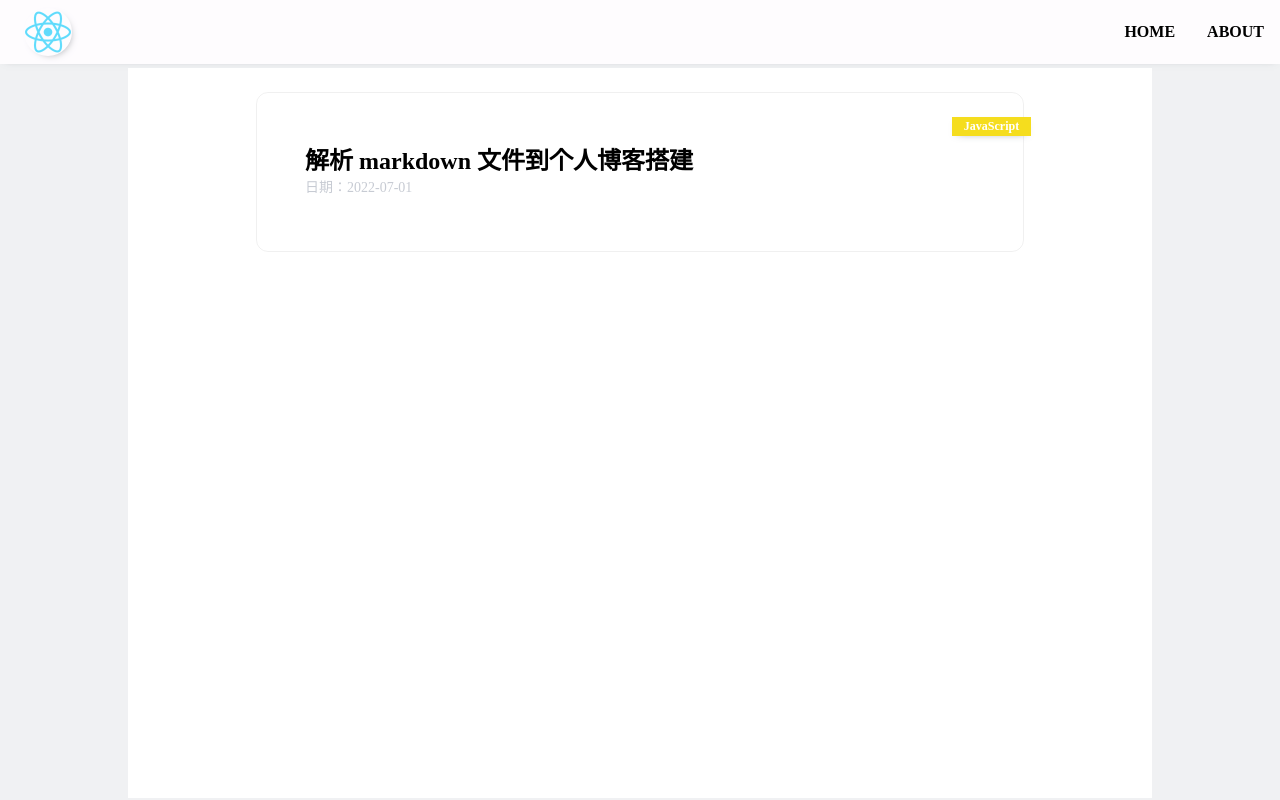
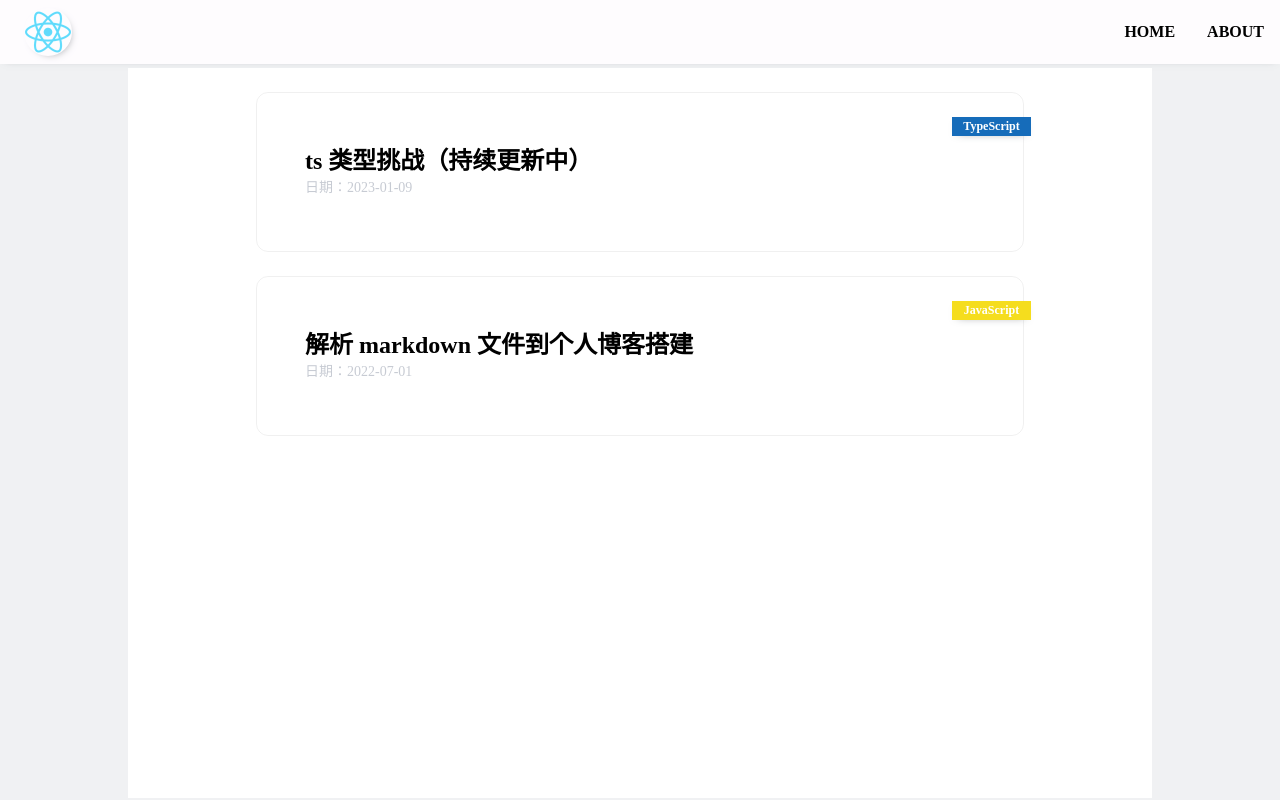
Before and after one commit to coderlinzr/coderlinzr.github.io, a React (Create React App) app: page / in a window 1280 px wide. Built offline with nearby package versions, Linux system fonts and the light colour scheme.

Commit message:
update blog2

```diff
--- a/src/components/Card/index.css
+++ b/src/components/Card/index.css
@@ -49,7 +49,7 @@
 }
 
 .card-box:hover .show-icon {
-  background-color: #f6121e;
+  background-color: #f6121e !important;
 }
 
 .javascript-tag {
--- a/src/components/Card/index.tsx
+++ b/src/components/Card/index.tsx
@@ -2,13 +2,19 @@
  * @Author: Zhuoran Lin
  * @Date: 2022-07-28 18:14:31
  * @LastEditors: Zhuoran Lin
- * @LastEditTime: 2022-11-14 14:17:17
+ * @LastEditTime: 2023-01-10 15:16:51
  * @Description:
  */
 import './index.css';
 import { useContext } from 'react';
 import { useNavigate } from 'react-router-dom';
 import RootStore from '../../store/root';
+
+const TAGS_COLOR: any = {
+  JavaScript: '#f5dd1e',
+  TypeScript: '#166cba',
+  default: '#fefefe'
+};
 
 const Card = (props: any) => {
   const navigate = useNavigate();
@@ -24,7 +30,7 @@ const Card = (props: any) => {
         navigate(`/blog/${index}`);
       }}
     >
-      <div className={tag === 'JavaScript' ? 'show-icon javascript-tag' : 'show-icon'}>
+      <div className="show-icon" style={{backgroundColor: Object.keys(TAGS_COLOR).indexOf(tag) === -1 ? TAGS_COLOR.default : TAGS_COLOR[tag]}}>
         <strong>{tag}</strong>
       </div>
       <div className="main-content">
--- a/src/pages/Home/index.tsx
+++ b/src/pages/Home/index.tsx
@@ -6,7 +6,7 @@ const Home = () => {
 
   return (
     <div className="homepage">
-      {CONTENTS.map((item: any, index: number) => {
+      {CONTENTS.sort((a: any, b: any) => new Date(b.date) > new Date(a.date) ? 1 : -1).map((item: any, index: number) => {
         return (
           <Card
             title={item.title}
--- a/src/utils/constants.ts
+++ b/src/utils/constants.ts
@@ -10,6 +10,12 @@ export const CONTENTS: Array<Content | {}> = [
     title: "解析 markdown 文件到个人博客搭建",
     date: "2022-07-01",
     tag: "JavaScript",
-    path: "/docs/test.md",
+    path: "/docs/blog0001.md",
   },
+  {
+    title: "ts 类型挑战（持续更新中）",
+    date: "2023-01-09",
+    tag: "TypeScript",
+    path: "/docs/blog0002.md",
+  }
 ];
```
Also changed, not shown: public/docs/blog0002.md (added, +22 -0 lines), public/docs/test2.md (deleted, +0 -3 lines), public/docs/blog0001.md (renamed from public/docs/test.md).
